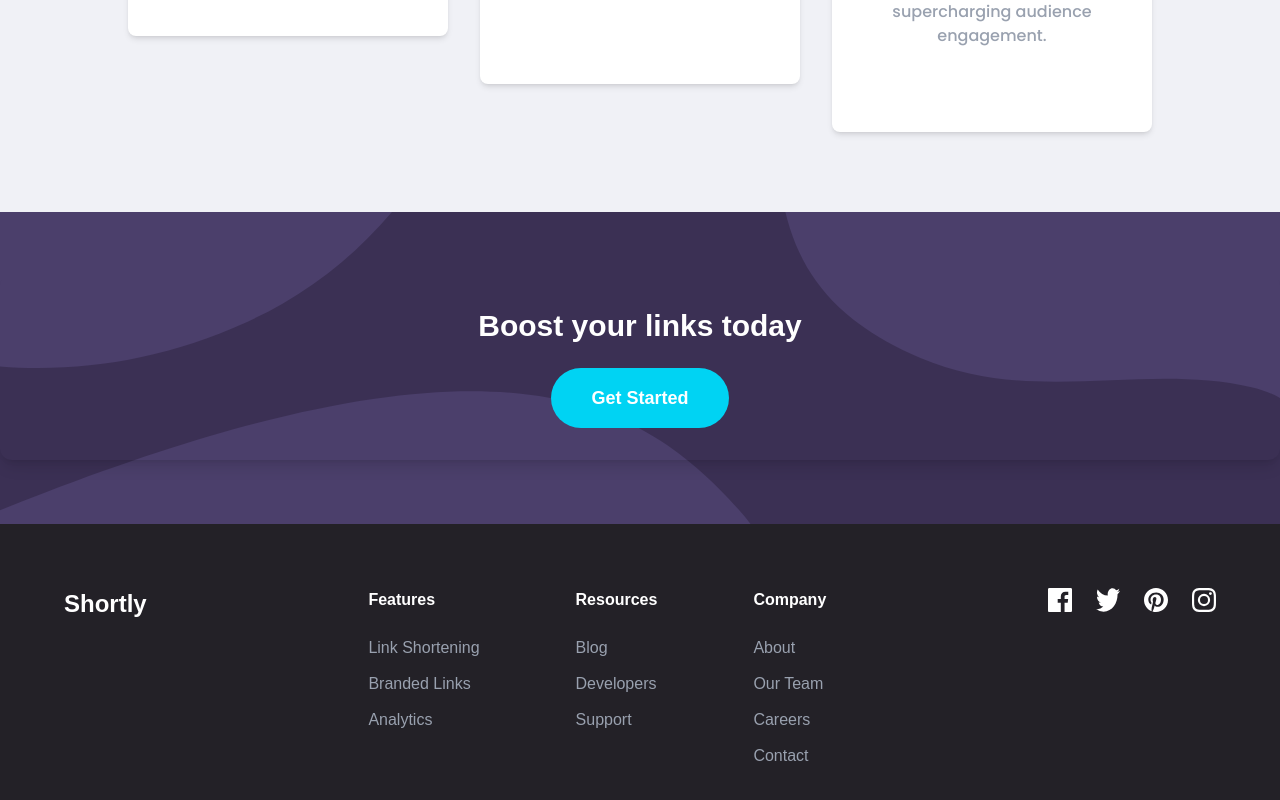
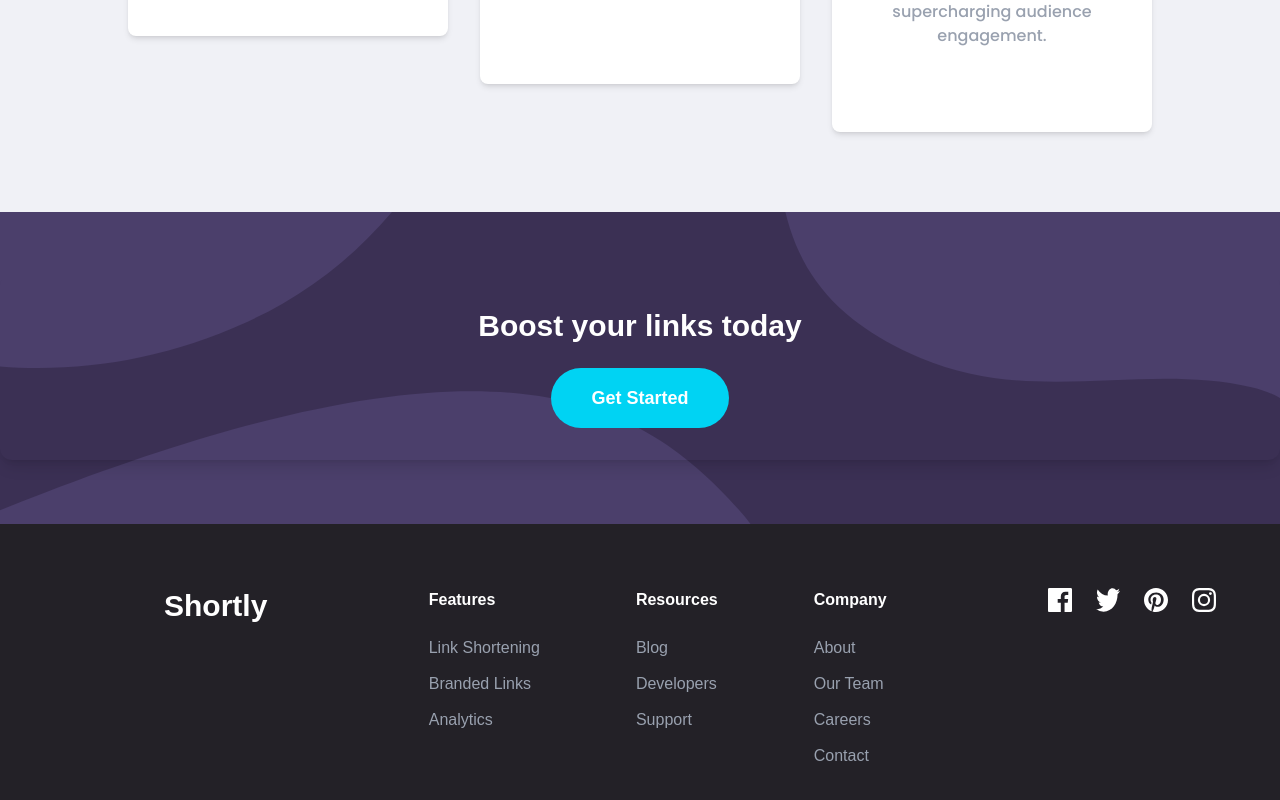
Before and after one commit to mrgreyh01/url_shortening_app, a Next.js app: page / in a window 1280 px wide. Shown: the part 1201-2001 px from the top of the page. Built offline with nearby package versions, Linux system fonts and the light colour scheme.

Commit message:
fixed all the missing details

```diff
--- a/src/app/page.tsx
+++ b/src/app/page.tsx
@@ -189,9 +189,9 @@ export default function Home() {
 
       {/* Footer */}
       <footer className="bg-[#232127] text-white py-16 px-16">
-        <div className="flex justify-between max-w-7xl mx-auto">
+        <div className="flex justify-between max-w-7xl mx-auto pl-25 w-full">
           <div>
-            <div className="text-2xl font-bold mb-8">Shortly</div>
+            <div className="text-3xl font-bold mb-8"><a href="#">Shortly</a></div>
           </div>
           <div className="flex gap-24">
             <div>
```
Also changed, not shown: package.json (+7 -6 lines), 1 other file (tests, documents, lock files or other folders).
